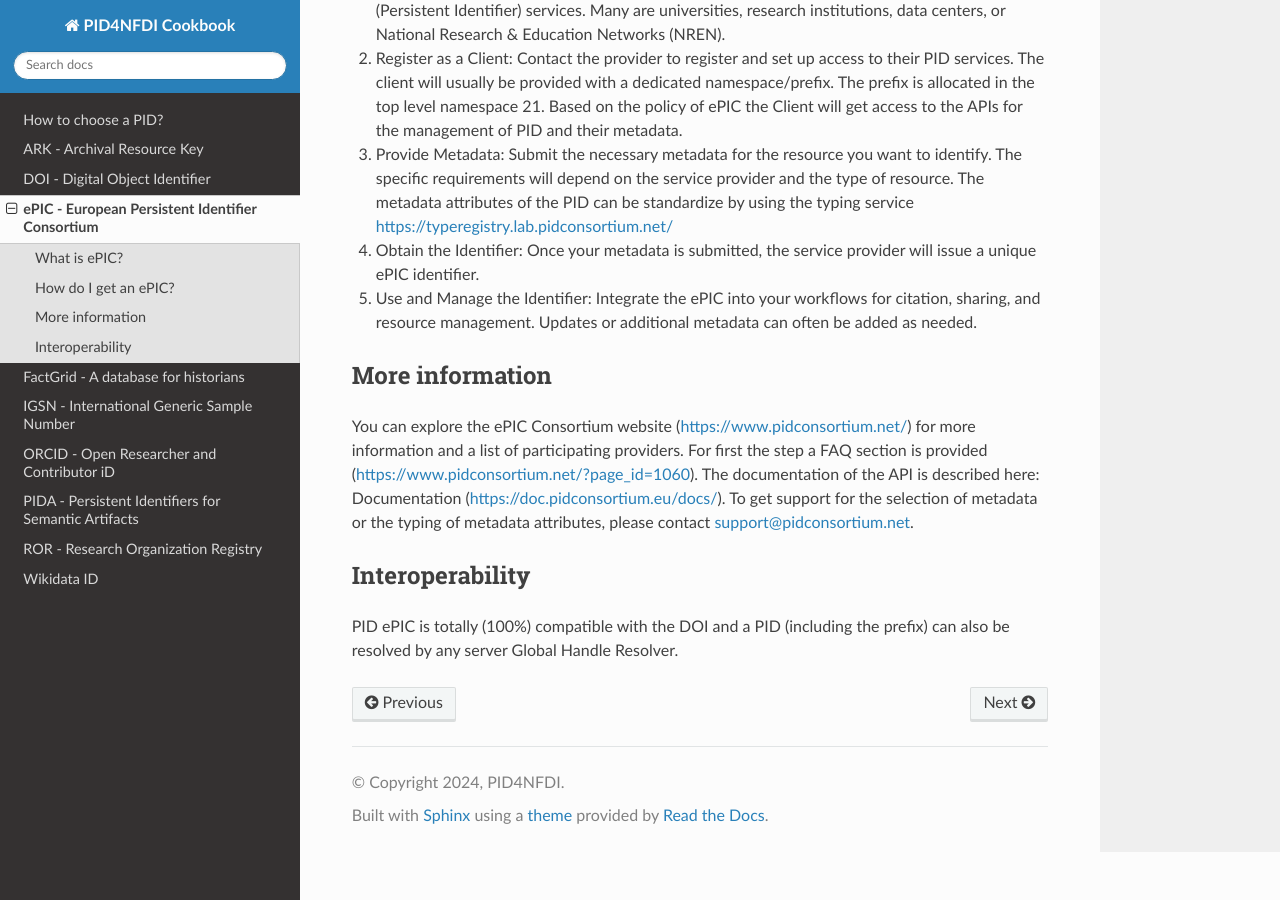
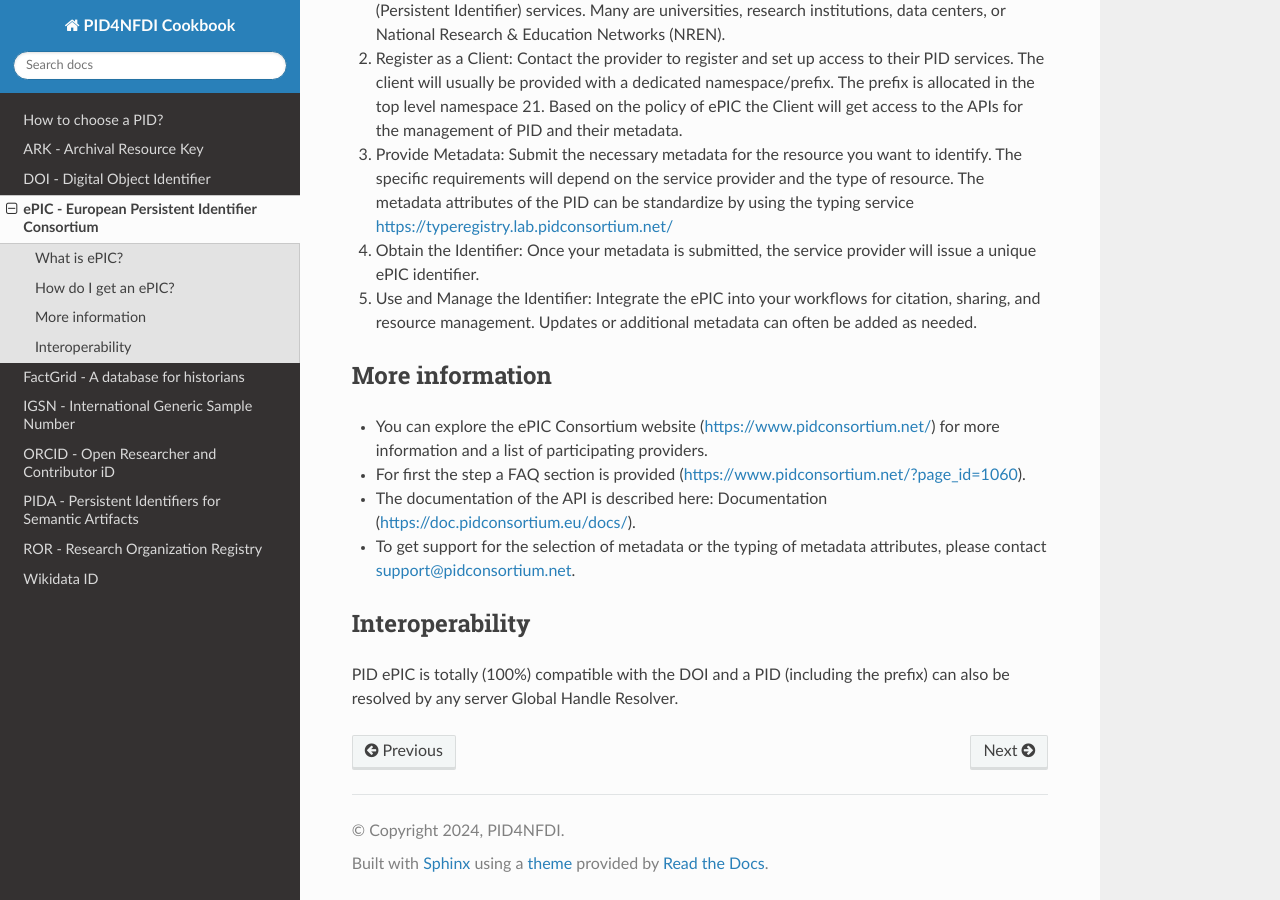
Before and after one commit to stephw-tib/pid4nfdi-training, a Sphinx documentation site: the page built from docs/source/epic.rst, in a window 1280 px wide and 900 px high, scrolled down 537 px. Built offline with Sphinx 7.4.7 and the Read the Docs theme 3.1.0, drawn with Linux system fonts in a browser that asks for light colours; pages that are not in the unit, such as notebooks, are missing from menus.

```diff
--- a/docs/source/epic.rst
+++ b/docs/source/epic.rst
@@ -24,7 +24,13 @@ To obtain an ePIC identifier, you need to work with a registered ePIC service pr
 More information
 ---------------
 
-You can explore the ePIC Consortium website (https://www.pidconsortium.net/) for more information and a list of participating providers. For first the step a FAQ section is provided (https://www.pidconsortium.net/?page_id=1060). The documentation of the API is described here: Documentation (https://doc.pidconsortium.eu/docs/). To get support for the selection of metadata or the typing of metadata attributes, please contact support@pidconsortium.net.
+* You can explore the ePIC Consortium website (https://www.pidconsortium.net/) for more information and a list of participating providers.
+
+* For first the step a FAQ section is provided (https://www.pidconsortium.net/?page_id=1060).
+
+* The documentation of the API is described here: Documentation (https://doc.pidconsortium.eu/docs/).
+
+* To get support for the selection of metadata or the typing of metadata attributes, please contact support@pidconsortium.net.
 
 Interoperability
 ----------------
```
